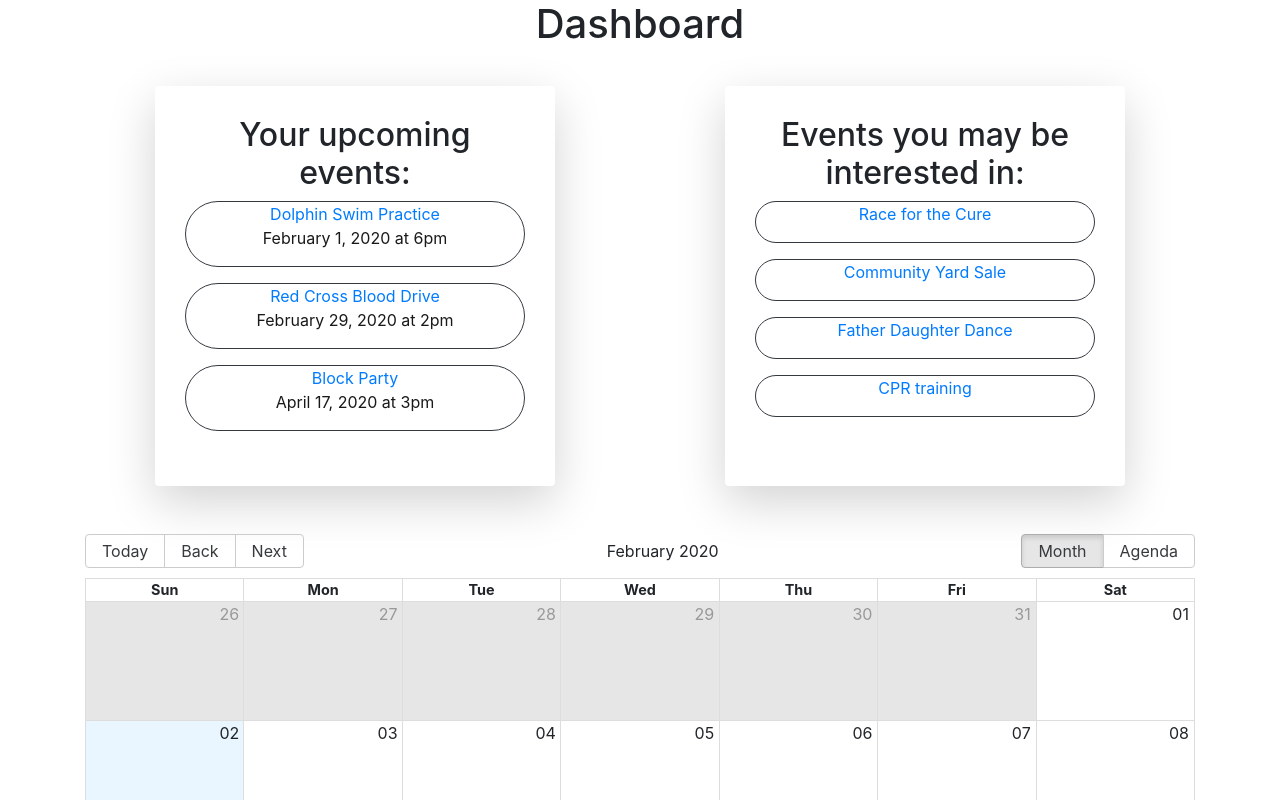
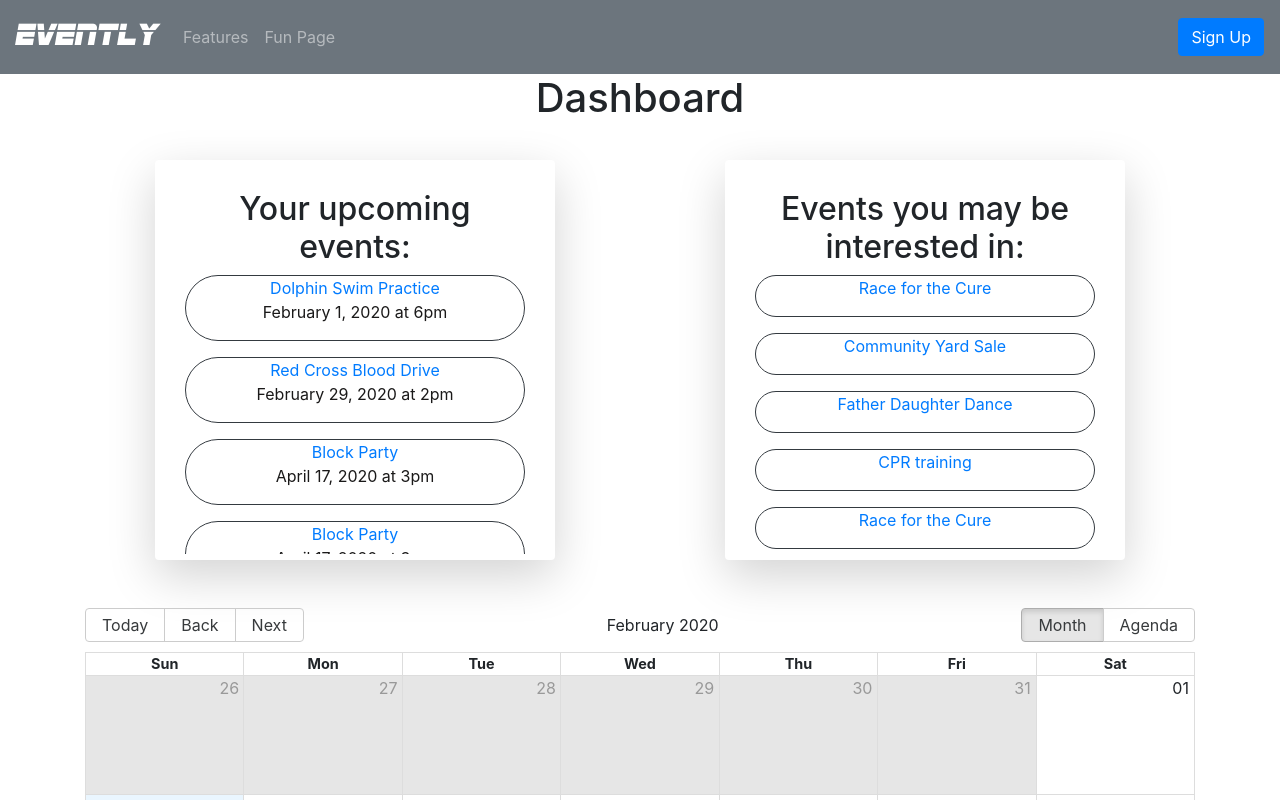
Before and after one commit to jsvanalstyne/Evently, a React (Create React App) app in the folder client/: page /dashboard in a window 1280 px wide. Shown: the top 800 px of the page. Built offline with nearby package versions, Linux system fonts and the light colour scheme.

Commit message:
added overflow to card

```diff
--- a/client/src/components/Card/style.css
+++ b/client/src/components/Card/style.css
@@ -5,7 +5,7 @@
     border: 6px solid white;
     height: 400px;
     width: 400px;
-
+    overflow: scroll;
     position: relative;
     margin: 0 auto;
     margin-top: 30px;
--- a/client/src/pages/Dashboard.js
+++ b/client/src/pages/Dashboard.js
@@ -5,6 +5,7 @@ import Card from "../components/Card";
 import Footer from "../components/Footer"
 import List from "../components/List";
 import MyCalendars from "../components/Calendar";
+import Nav from "../components/Nav";
 const upcoming = [{
   event: "Dolphin Swim Practice",
   date: "February 1, 2020 at 6pm"
@@ -17,10 +18,22 @@ const upcoming = [{
 {
   event: "Block Party",
   date: "April 17, 2020 at 3pm"
-}
+},
+{
+  event: "Block Party",
+  date: "April 17, 2020 at 3pm"
+},
+{
+  event: "Block Party",
+  date: "April 17, 2020 at 3pm"
+},
+{
+  event: "Block Party",
+  date: "April 17, 2020 at 3pm"
+},
 
 ];
-const promo = [{ event: "Race for the Cure" }, { event: "Community Yard Sale" }, { event: "Father Daughter Dance" }, { event: "CPR training" }
+const promo = [{ event: "Race for the Cure" }, { event: "Community Yard Sale" }, { event: "Father Daughter Dance" }, { event: "CPR training" }, { event: "Race for the Cure" }, { event: "Race for the Cure" }, { event: "Race for the Cure" }, { event: "Race for the Cure" }, { event: "Race for the Cure" }, { event: "Race for the Cure" }, { event: "Race for the Cure" }, { event: "Race for the Cure" }, { event: "Race for the Cure" }, { event: "Race for the Cure" }, { event: "Race for the Cure" },
 ];
 
 
@@ -35,6 +48,7 @@ class Dashboard extends Component {
   render() {
     return (
       <div>
+        <Nav/>
       <div className="container">
         <h1 className="text-center dashboard"> Dashboard</h1>
         <Row>
```
